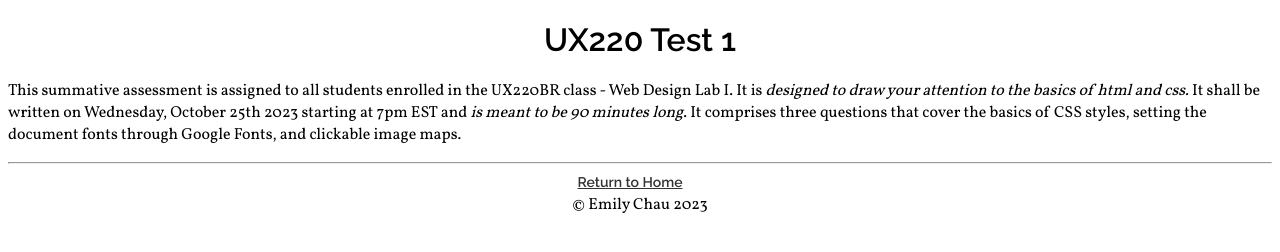
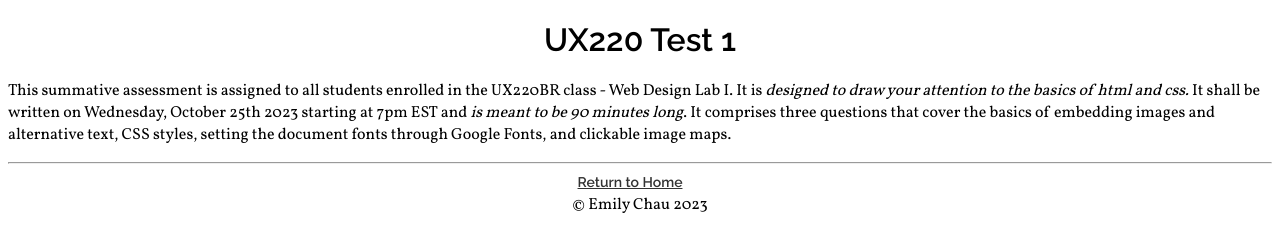
Before and after one commit to emilyychau/UX220-Test-1, a website: page Q2.html in a window 1280 px wide. Drawn offline with Linux system fonts and the light colour scheme.

Commit message:
add more to q2 answer

```diff
--- a/Q2.html
+++ b/Q2.html
@@ -30,7 +30,7 @@ li {
     </head>
     <body>
         <h1>UX220 Test 1</h1>
-        <p>This summative assessment is assigned to all students enrolled in the UX220BR class - Web Design Lab I. It is <em>designed to draw your attention to the basics of html and css.</em> It shall be written on Wednesday, October 25th 2023 starting at 7pm EST and <em> is meant to be 90 minutes long</em>. It comprises three questions that cover the basics of CSS styles, setting the document fonts through Google Fonts, and clickable image maps.</p>
+        <p>This summative assessment is assigned to all students enrolled in the UX220BR class - Web Design Lab I. It is <em>designed to draw your attention to the basics of html and css.</em> It shall be written on Wednesday, October 25th 2023 starting at 7pm EST and <em> is meant to be 90 minutes long</em>. It comprises three questions that cover the basics of embedding images and alternative text, CSS styles, setting the document fonts through Google Fonts, and clickable image maps.</p>
     </body>
     <footer>
         <hr>
```
